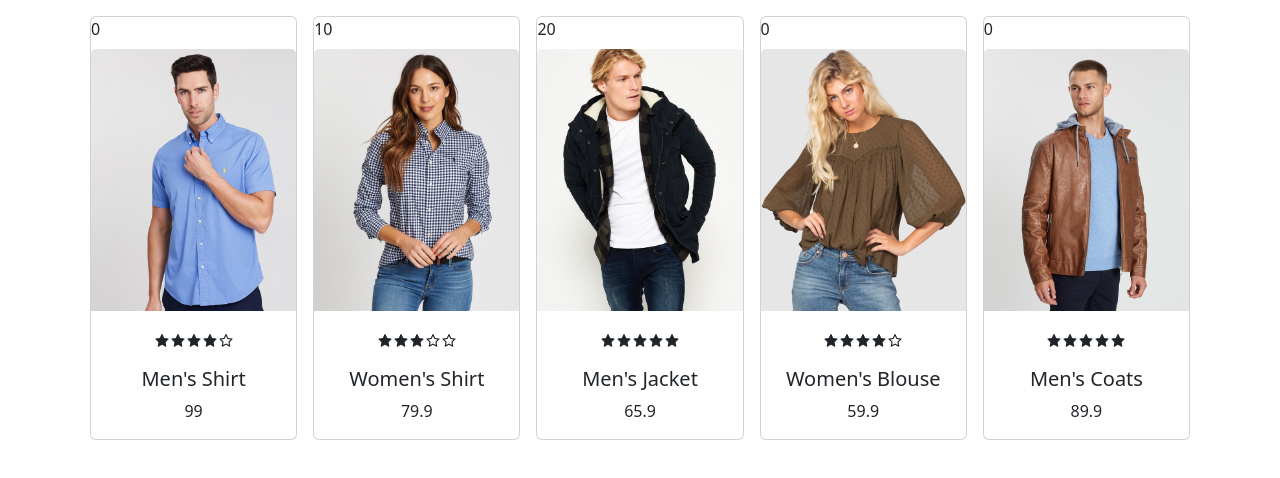
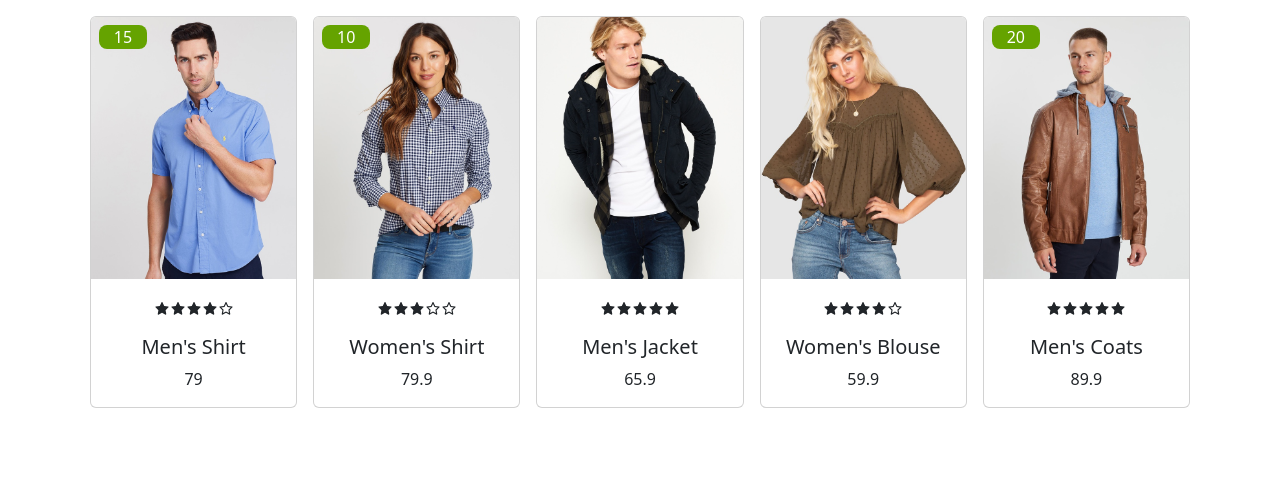
Before and after one commit to tturkmenoglu1/React-Practice, a React (Create React App) app: page / in a window 1280 px wide. Shown: the top 478 px of the page. Built offline with nearby package versions, Linux system fonts and the light colour scheme.

Commit message:
01/18 v3

```diff
--- a/src/components/shopping-cards/product-card/product-card.jsx
+++ b/src/components/shopping-cards/product-card/product-card.jsx
@@ -15,7 +15,7 @@ const ProductCard = ({ title, image, price, discount, rate }) => {
 
   return (
     <Card style={{ width: '18rem' }} className="card">
-      <FormLabel>{discount}</FormLabel>
+      <Card.Text className='label'>{discount>0 ? discount : ""}</Card.Text>
       <Card.Img variant="top" src={image} />
       <Card.Body className='body'>
         <Card.Text>{rateCal()}</Card.Text>
--- a/src/components/shopping-cards/product-card/product-card.scss
+++ b/src/components/shopping-cards/product-card/product-card.scss
@@ -1,6 +1,18 @@
 
 .card{
     margin: 1rem 0.5rem;
+    .label{
+        position: absolute;
+        left: 0.5rem;
+        top: 0.5rem;
+        background-color: rgb(101, 163, 0);
+        color: white;
+        width: 3rem;
+        text-align: center;
+        font-size: 1rem;
+        border-radius: 0.5rem;
+    }
+
     .body{
     text-align: center;
     }
--- a/src/components/shopping-cards/product-list/data.json
+++ b/src/components/shopping-cards/product-list/data.json
@@ -3,8 +3,8 @@
 		"id": 1,
 		"title":"Men's Shirt",
 		"image":"image2.jpg",
-		"price":99.00,
-		"discount":0,
+		"price":79.00,
+		"discount":15,
 		"rate":4
 	},
 	{
@@ -20,7 +20,7 @@
 		"title":"Men's Jacket",
 		"image":"image3.jpg",
 		"price":65.90,
-		"discount":20,
+		"discount":0,
 		"rate":5
 	},
 	{
@@ -36,7 +36,7 @@
 		"title":"Men's Coats",
 		"image":"image5.jpg",
 		"price":89.90,
-		"discount":0,
+		"discount":20,
 		"rate":5
 	}
 ]
```
